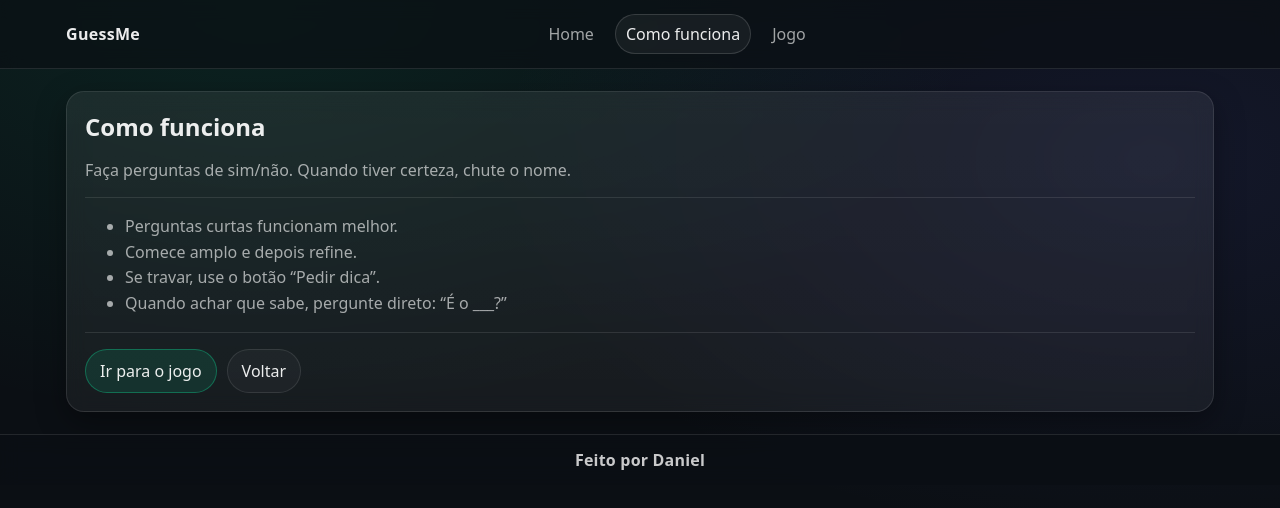
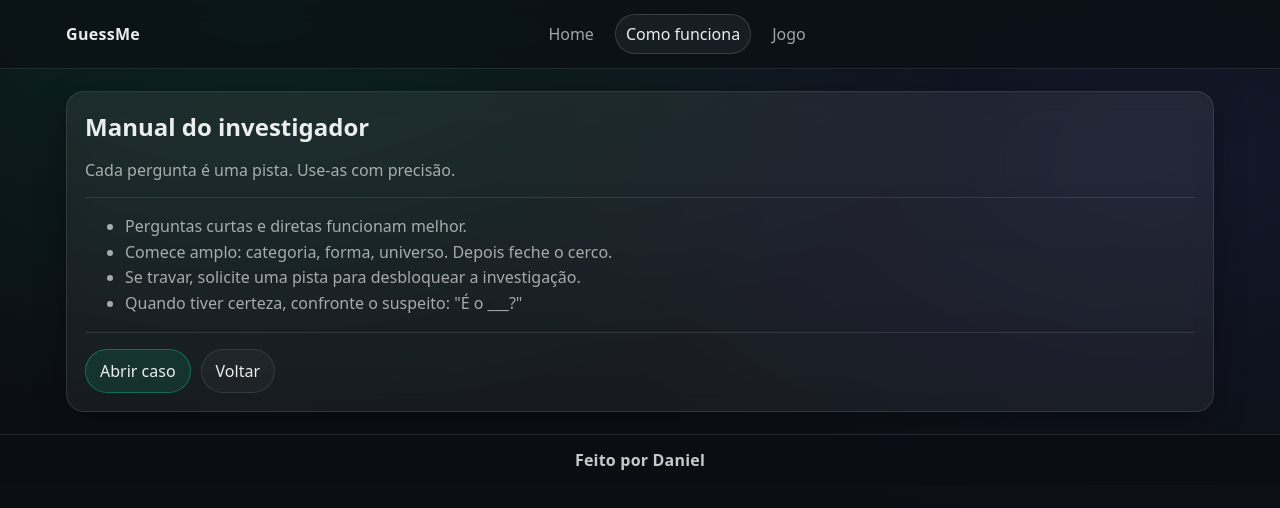
Before and after one commit to Daniel-Macedo-dev/GuessMe, a React (Vite) app in the folder guessme/: page /how-it-works in a window 1280 px wide. Shown: the top 508 px of the page. Built offline with nearby package versions, Linux system fonts and the light colour scheme; no server answers.

Commit message:
feat(HowItWorks): apply investigation vocabulary

```diff
--- a/guessme/src/pages/HowItWorks.tsx
+++ b/guessme/src/pages/HowItWorks.tsx
@@ -9,25 +9,25 @@ export default function HowItWorks() {
 
       <main className="main">
         <section className="panel pagePanel">
-          <h2 className="h2">Como funciona</h2>
+          <h2 className="h2">Manual do investigador</h2>
           <p className="muted">
-            Faça perguntas de sim/não. Quando tiver certeza, chute o nome.
+            Cada pergunta é uma pista. Use-as com precisão.
           </p>
 
           <div className="divider" />
 
           <ul className="list">
-            <li>Perguntas curtas funcionam melhor.</li>
-            <li>Comece amplo e depois refine.</li>
-            <li>Se travar, use o botão “Pedir dica”.</li>
-            <li>Quando achar que sabe, pergunte direto: “É o ___?”</li>
+            <li>Perguntas curtas e diretas funcionam melhor.</li>
+            <li>Comece amplo: categoria, forma, universo. Depois feche o cerco.</li>
+            <li>Se travar, solicite uma pista para desbloquear a investigação.</li>
+            <li>Quando tiver certeza, confronte o suspeito: "É o ___?"</li>
           </ul>
 
           <div className="divider" />
 
           <div className="row">
             <Link className="btn btn-primary" to="/game">
-              Ir para o jogo
+              Abrir caso
             </Link>
             <Link className="btn" to="/">
               Voltar
```
